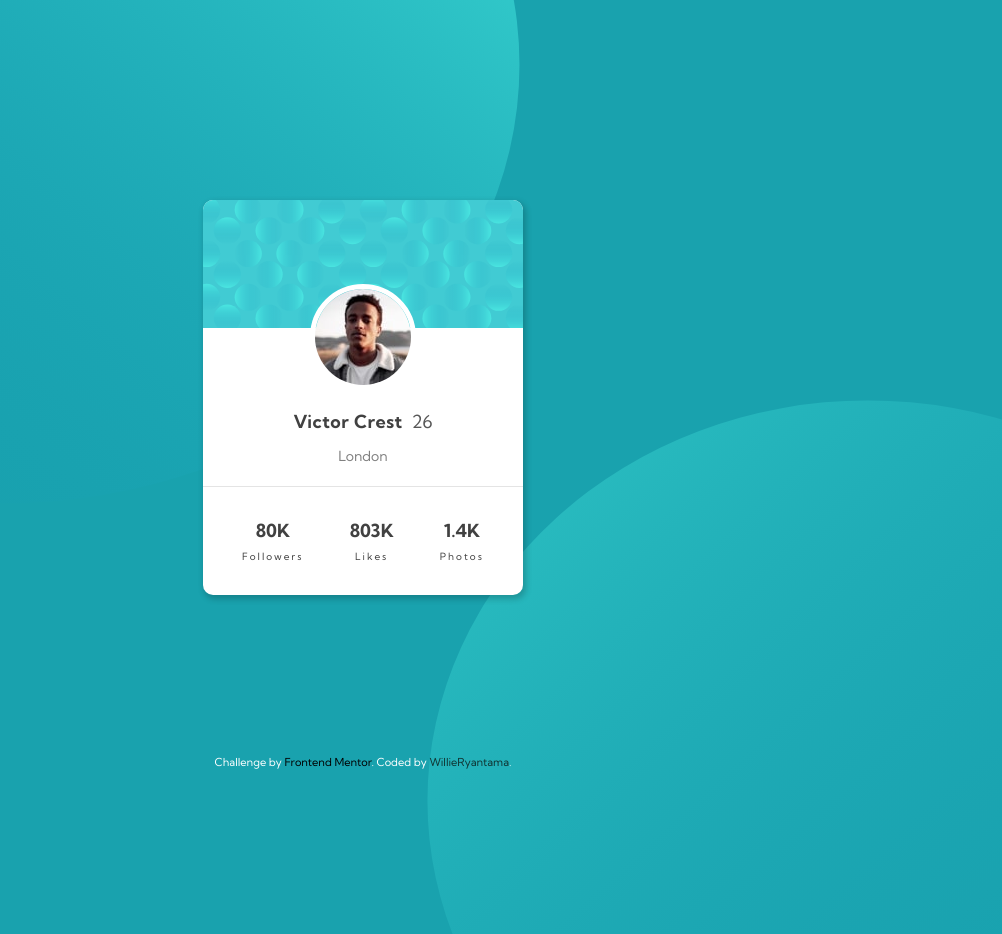
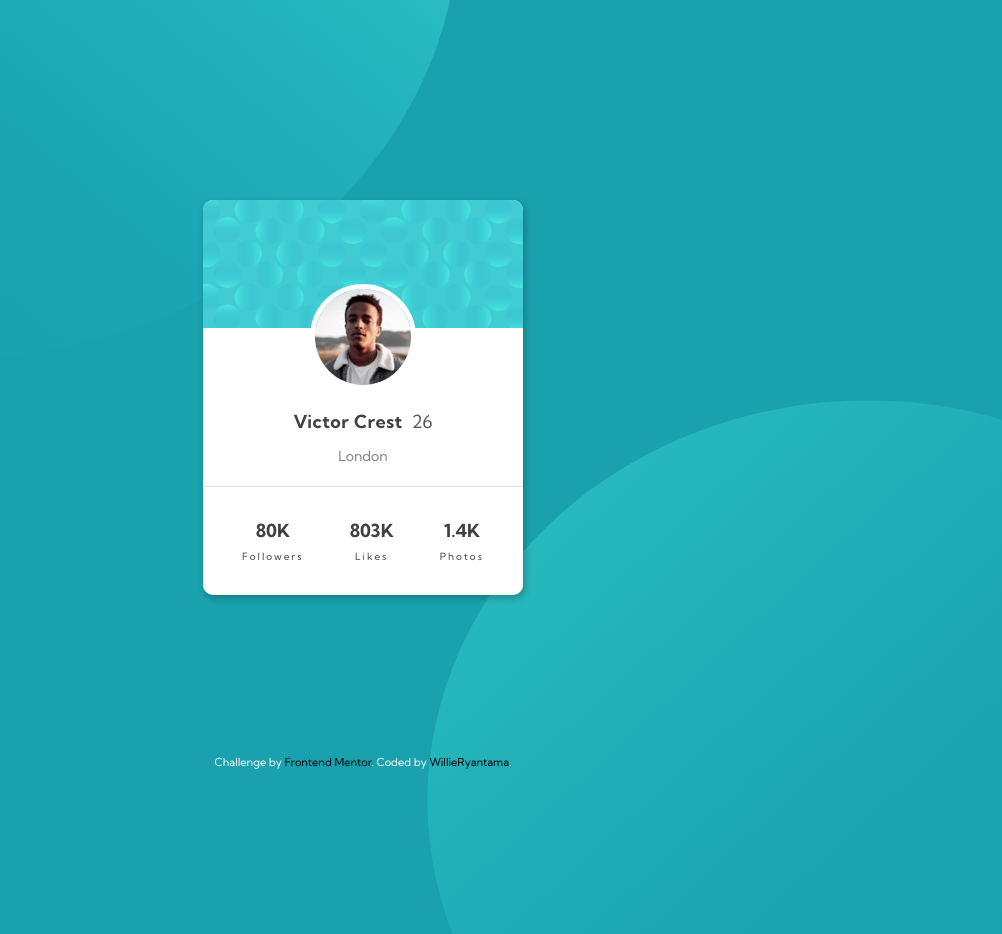
Before and after one commit to otatame/fmentorChal2, a plain HTML site: page index.html in a window 1280 px wide. Shown: the top 934 px of the page, without its empty margins (277-1279 px from the left). Drawn offline with Linux system fonts and the light colour scheme.

Commit message:
4th commit

```diff
--- a/style.scss
+++ b/style.scss
@@ -187,8 +187,8 @@ footer{
             img{
                 width: 65em;
                 height: 55em;
-                margin-top: -45%;
-                left: -19%;
+                margin-top: -45em;
+                left: -19em;
 
             }
         }
@@ -198,6 +198,7 @@ footer{
                 width: 55em;
                 height: 50em;
                 left: 55%;
+                z-index: -1;
             }
         }
     }
```
Also changed, not shown: style.css, 1 other file.
